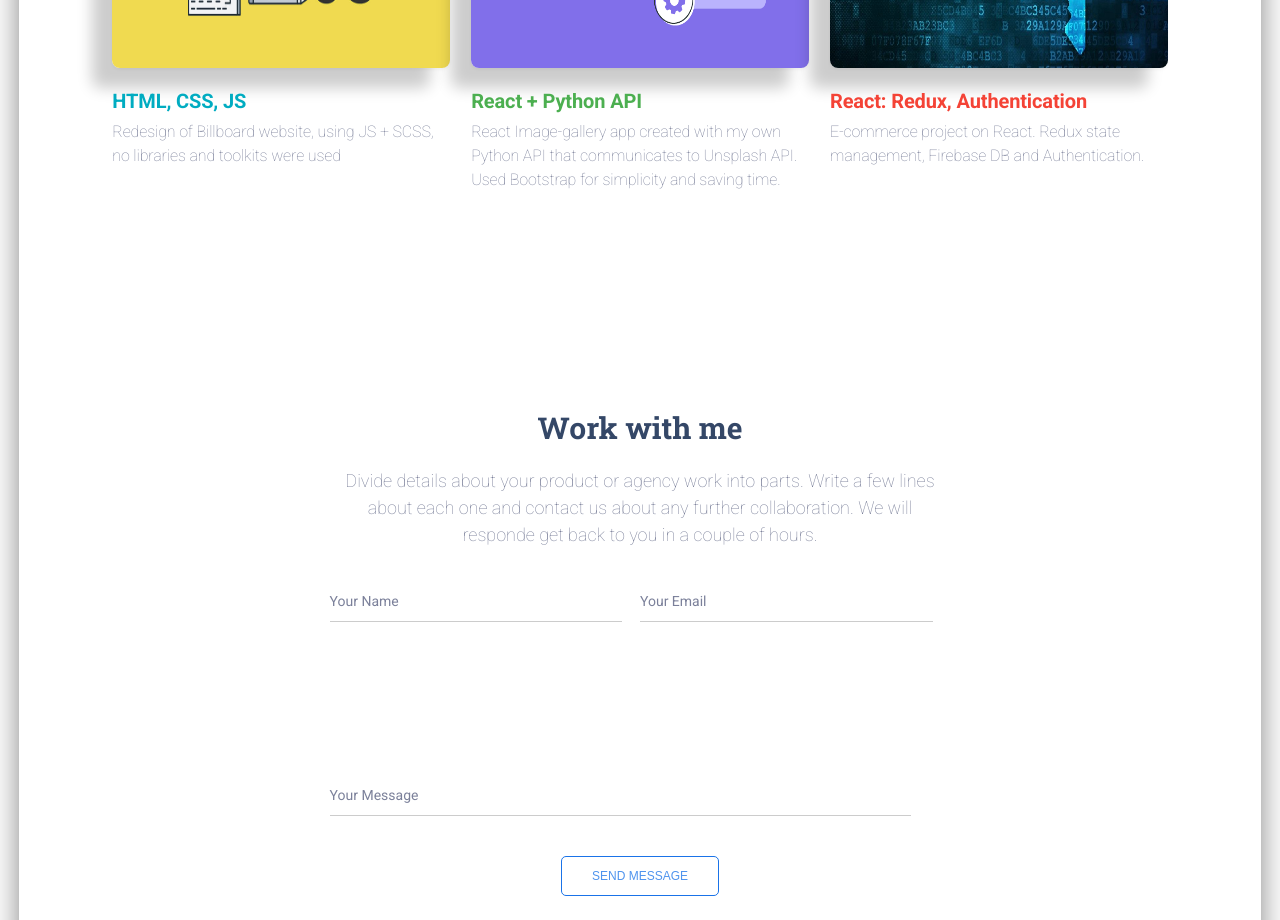
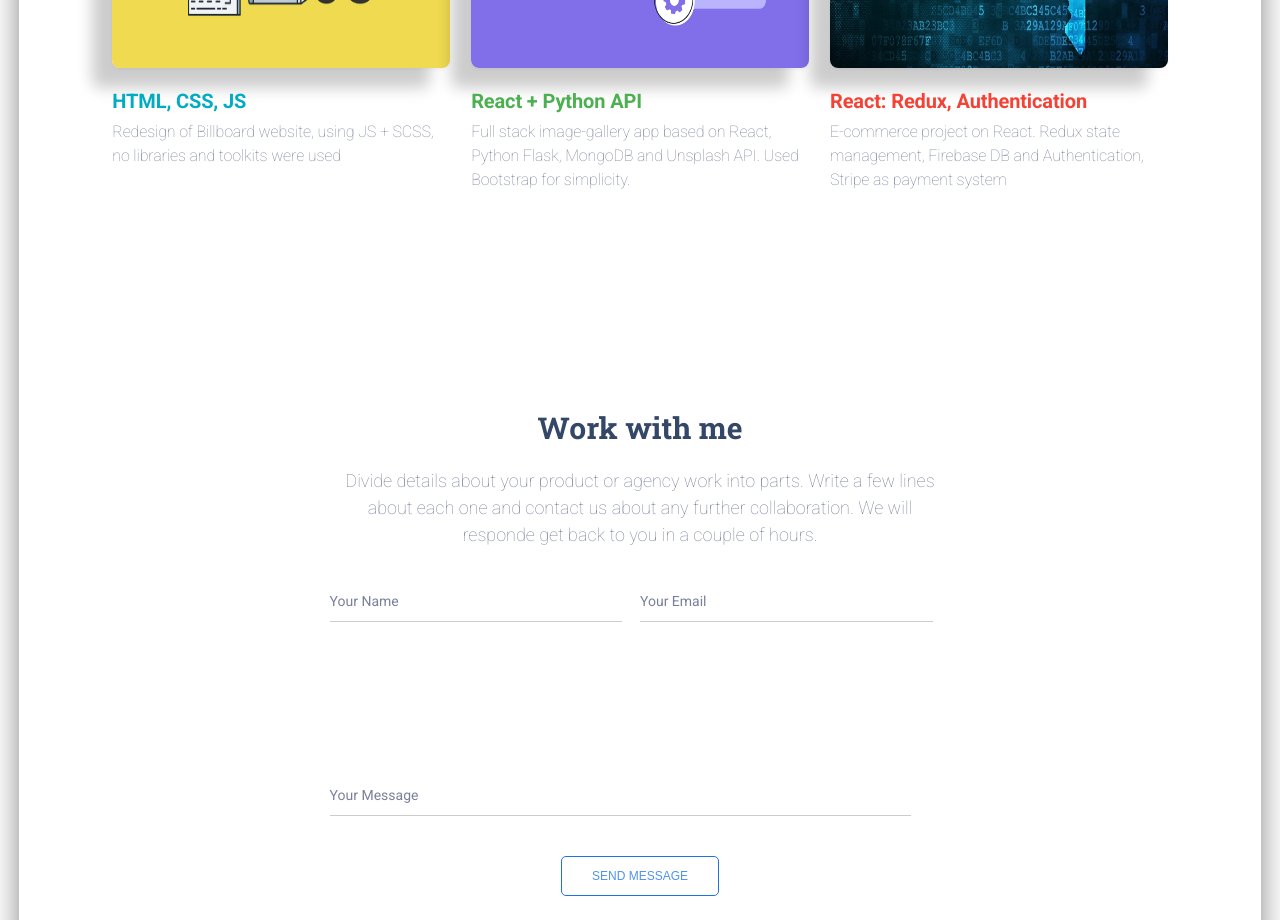
Before and after one commit to Arthubnet/atrehub-portfolio, a React (Create React App) app: page / in a window 1280 px wide. Shown: the part 1500-2420 px from the top of the page. Built offline with nearby package versions, Linux system fonts and the light colour scheme; no server answers; a web font is replaced by a local one.

Commit message:
projects

```diff
--- a/src/Components/body/projects/projects.component.jsx
+++ b/src/Components/body/projects/projects.component.jsx
@@ -21,7 +21,7 @@ class Project extends Component {
       {
         title: "React + Python API",
         description:
-          "React Image-gallery app created with my own Python API that communicates to Unsplash API. Used Bootstrap for simplicity and saving time.",
+          "Full stack image-gallery app based on React, Python Flask, MongoDB and Unsplash API. Used Bootstrap for simplicity.",
         image: api,
         color: "#4caf50",
         link: "",
@@ -29,7 +29,7 @@ class Project extends Component {
       {
         title: "React: Redux, Authentication",
         description:
-          "E-commerce project on React. Redux state management, Firebase DB and Authentication.",
+          "E-commerce project on React. Redux state management, Firebase DB and Authentication, Stripe as payment system",
         image: auth,
         color: "#f44336",
         link: "https://fred-ecommerce-project.herokuapp.com/",
```
